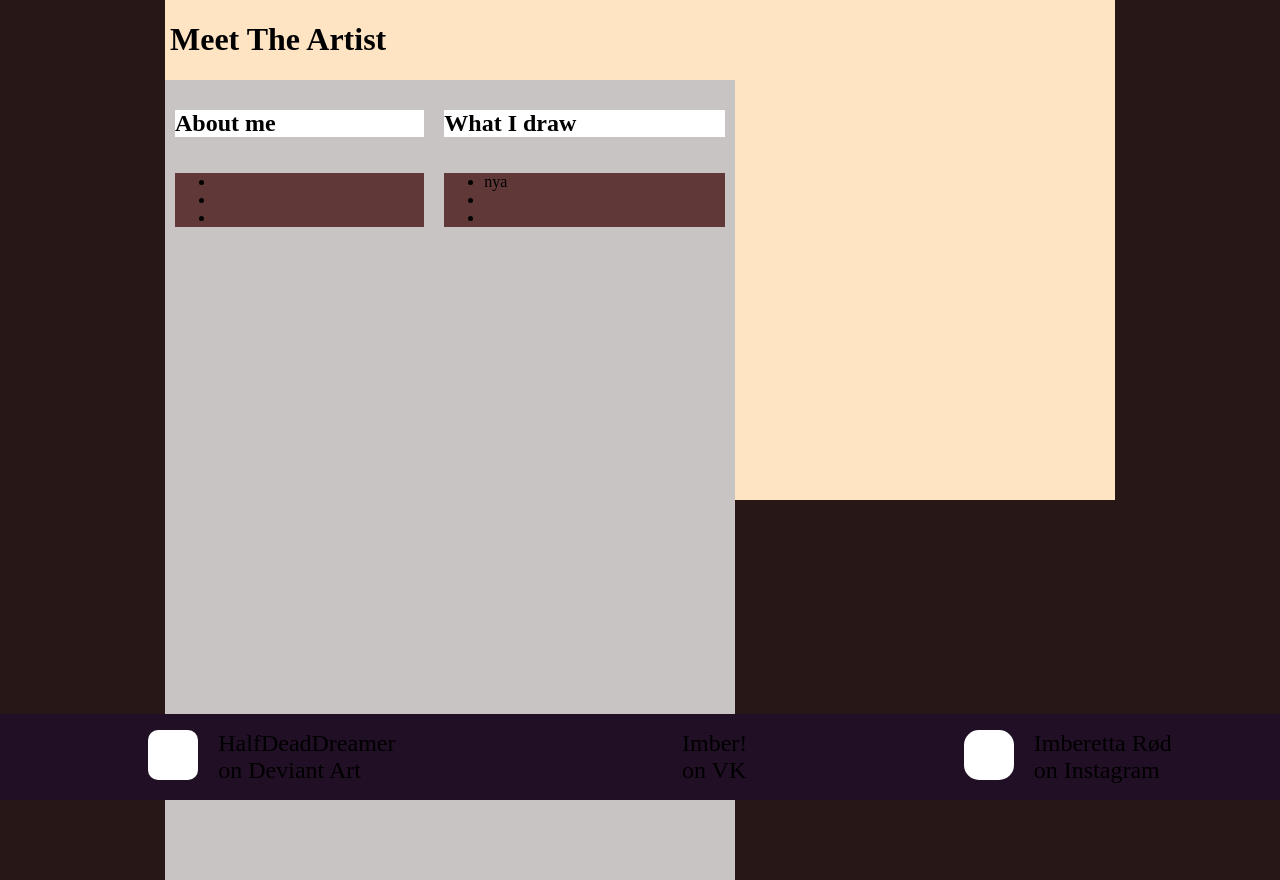
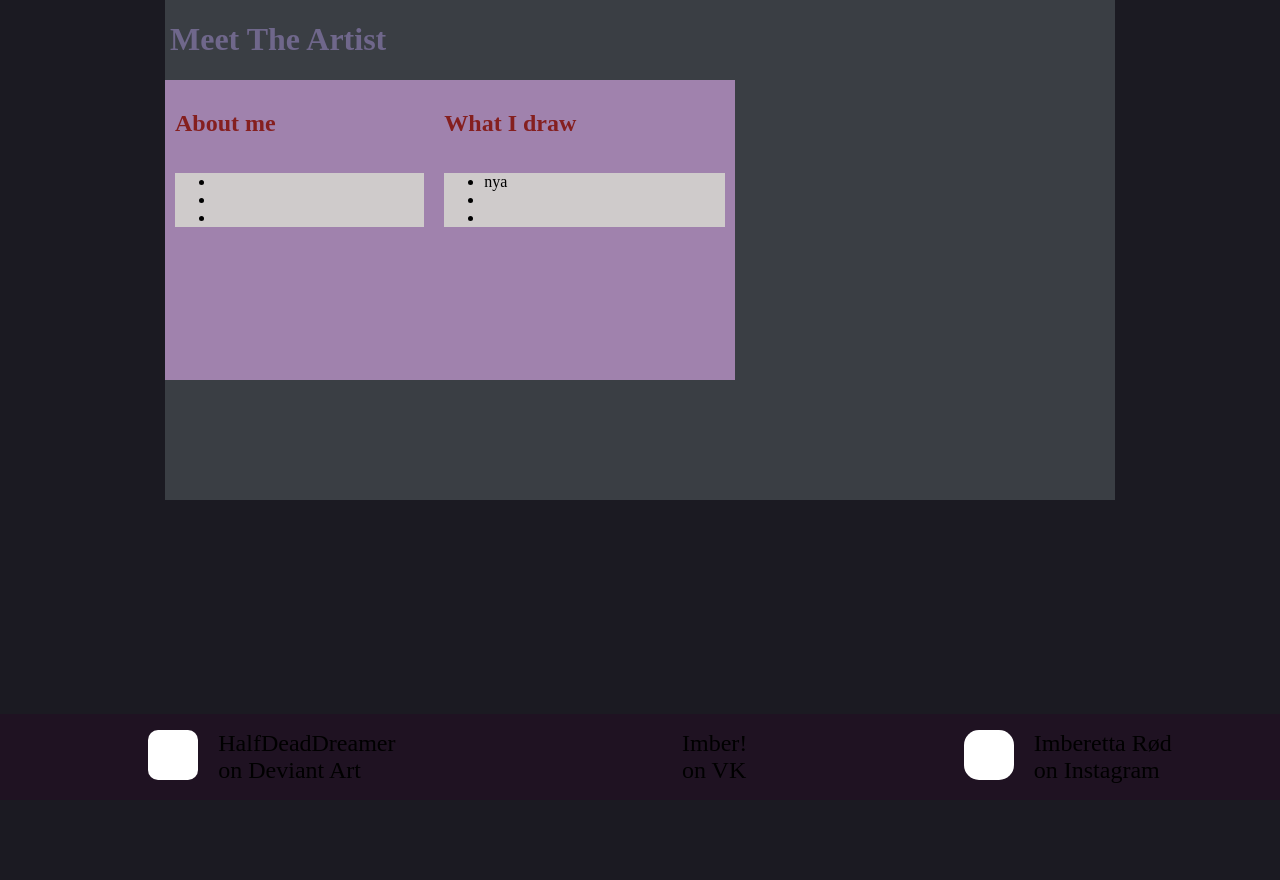
Before and after one commit to imberette/gallery, a plain HTML site: page index.html in a window 1280 px wide. After the commit the page ends 800 px from the top, so only its background shows below. Drawn offline with Linux system fonts and the light colour scheme.

Commit message:
color experiments

```diff
--- a/style/body.css
+++ b/style/body.css
@@ -3,7 +3,7 @@
   flex-direction: column;
   align-items: center;
   justify-content: space-between;
-  background-color: rgb(39, 23, 23);
+  background-color: rgb(27, 26, 34);
   height: 100vh;
   margin: 0;
 }
--- a/style/footer.css
+++ b/style/footer.css
@@ -1,5 +1,5 @@
 .footer {
   width: 100%;
-  background-color: rgb(33, 15, 37);
+  background-color: rgb(31, 18, 34);
   align-self: flex-end;
 }
--- a/style/header.css
+++ b/style/header.css
@@ -1,5 +1,5 @@
 .header {
-  background-color: bisque;
+  background-color: rgb(58, 62, 68);
 }
 
 .header_container {
@@ -12,10 +12,11 @@
 
 .header_title {
   margin-left: 5px;
+  color: rgb(111, 103, 139);
 }
 
 .header_info {
-  background-color: rgb(68, 66, 66);
+  background-color: rgb(216, 198, 181);
   display: flex;
   justify-content: space-around;
   align-items: center;
@@ -23,18 +24,18 @@
 }
 
 .header_info_personal {
-  background-color: rgb(201, 196, 196);
+  background-color: rgb(160, 130, 173);
   display: flex;
   flex-grow: 1;
   flex-direction: column;
   padding: 10px;
-  height: 100vh;
+  height: 300px;
 }
 
 .header_info_title {
-  background-color: white;
+  color: rgb(133, 31, 31);
 }
 
 .header_info_list {
-  background-color: rgb(97, 56, 56);
+  background-color: rgb(207, 203, 203);
 }
```
